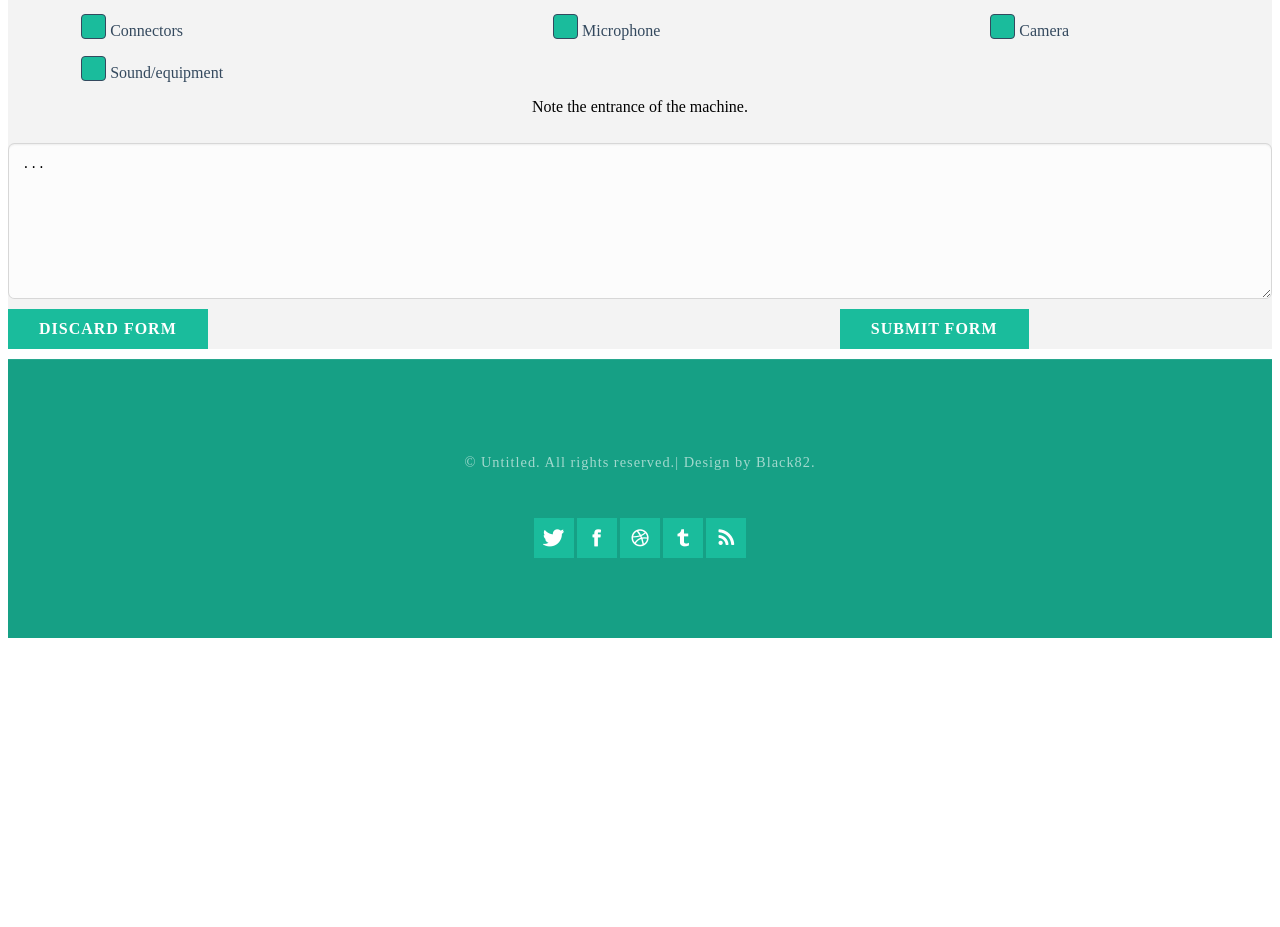
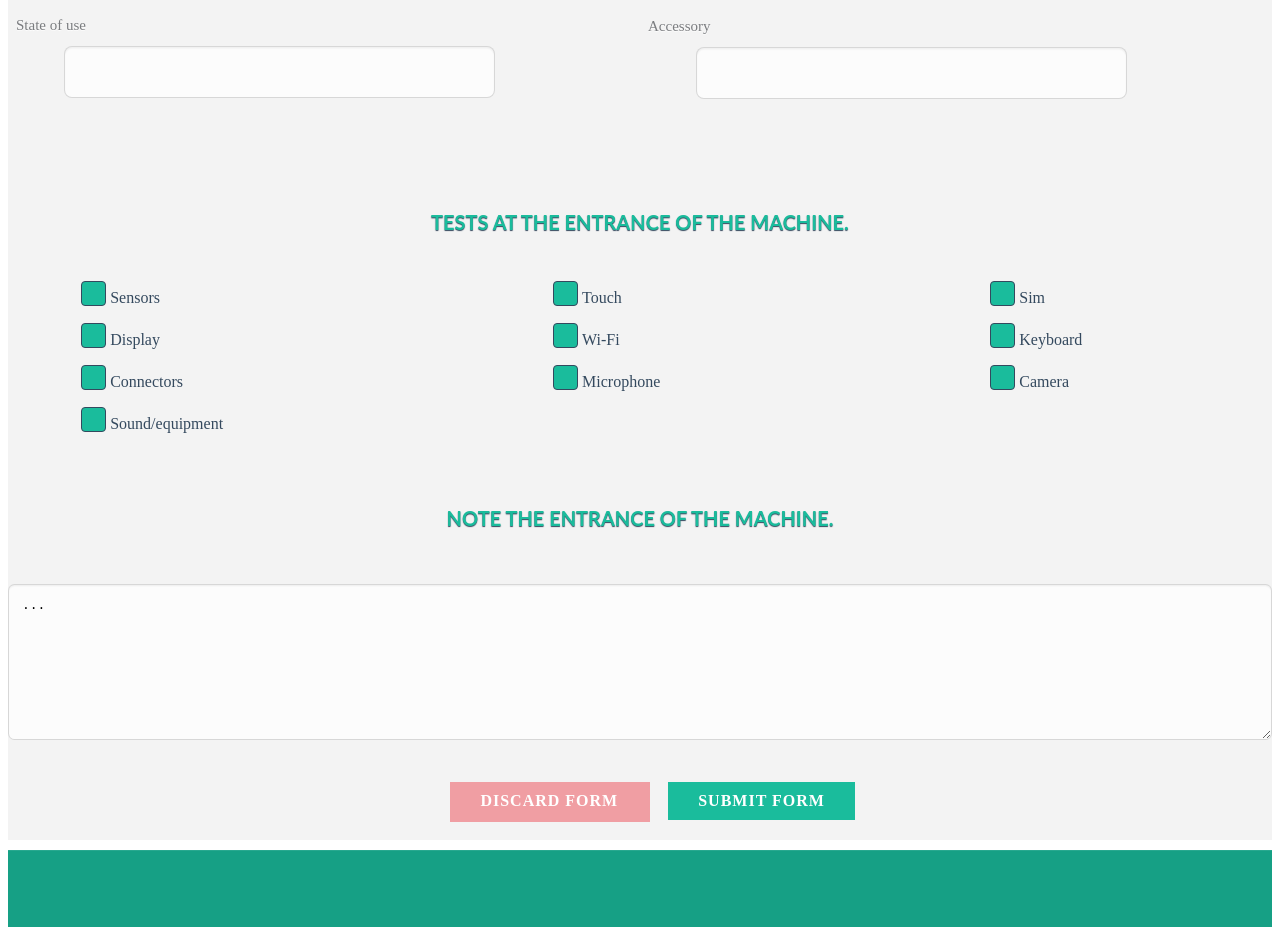
Before and after one commit to black82/RepairShop, an Angular app: page /enter in a window 1280 px wide. Shown: the part 1105-2032 px from the top of the page. Before the commit the page ends 1751 px from the top, so only its background shows below. Built offline with nearby package versions, Linux system fonts and the light colour scheme.

Commit message:
develop home page and input

```diff
--- a/src/app/component/deviceinput/deviceinput.component.css
+++ b/src/app/component/deviceinput/deviceinput.component.css
@@ -9,11 +9,6 @@
   padding: 0;
   box-sizing: border-box;
 
-}
-
-.title-form {
-  text-align: center;
-  margin-bottom: 20px;
 }
 
 .row-1,
@@ -45,9 +40,14 @@ label {
 
 .input-title {
   display: grid;
-  text-align-all: justify;
-  margin-right: 10px;
-  color: #34495E;
+
+  color: #7a7c7f;
+  font-size: 15px;
+  font-family: "Libre Baskerville", serif;
+  line-height: 25px;
+  text-align: left;
+  text-shadow: 0 1px 1px #fff;
+  padding-top: 20px;
 }
 
 form .submit {
@@ -208,7 +208,6 @@ form textarea {
   text-decoration: none;
   padding: 10px 30px;
   margin-right: 20px;
-  border: 1px solid #1ABC9C;
   background: transparent;
   color: #fff;
   font-weight: 700;
@@ -238,7 +237,7 @@ form textarea {
   left: 0;
   width: 100%;
   height: 100%;
-  background: #1ABC9C;
+
   transform-origin: left;
   transition: .5s;
 }
@@ -253,15 +252,41 @@ form textarea {
   transform: rotateY(94deg);
 }
 
-.button {
-  margin-right: 80%;
+.button:before {
+  background: #1ABC9C;
 }
 
-.dismiss {
-  margin-right: 50%;
+.dismiss:before {
+  background: #F09EA3;
+  border: 1px solid #F09EA3;
 }
 
 .dismiss:hover {
   color: #F09EA3;
-  border-color: darkred;
+  border-color: #F09EA3;
+
 }
+
+.button_form {
+  display: inline-flex;
+  padding: 2em 0em 0em 0em;
+  margin-left: 35%;
+  margin-bottom: 20px;
+}
+
+.title-form {
+  color: #1ABC9C;
+  font-family: 'Lato', sans-serif;
+  font-size: 20px;
+  text-transform: uppercase;
+  line-height: 58px;
+  text-align: center;
+  font-weight: bold;
+  text-shadow: 0 1px 1px #34495E;
+}
+
+.title-container {
+  padding-top: 40px;
+  padding-bottom: 30px;
+
+}
--- a/src/app/component/deviceinput/deviceinput.component.html
+++ b/src/app/component/deviceinput/deviceinput.component.html
@@ -1,6 +1,7 @@
 <div class="container">
-
-    <p class="title-form"> Compilation model for accepting the device.</p><br>
+  <div class="title-container">
+    <p class="title-form"> Compilation model for accepting the device.</p>
+  </div>
   <form class="submit">
     <div class="row">
       <div class="row-1">
@@ -53,7 +54,9 @@
         </label>
       </div>
     </div>
+    <div class="title-container">
       <p class="title-form"> Tests at the entrance of the machine.</p>
+    </div>
     <div class="col-3">
       <div class="check-rouw-1">
         <label class="checkbox">
@@ -103,14 +106,18 @@
       </div>
     </div>
     <div class="text-div">
+      <div class="title-container">
         <p class="title-form"> Note the entrance of the machine.</p>
+      </div>
       <label>
         <textarea class="text-area">...</textarea>
       </label>
     </div>
+    <div class="button_form">
       <a class="dismiss" href="enter"><span>Discard Form</span></a>
       <a class="button button-small" href="enter" type="submit"><span>Submit Form</span>
       </a>
+    </div>
   </form>
 
 </div>
--- a/src/app/component/footer/footer.component.css
+++ b/src/app/component/footer/footer.component.css
@@ -59,13 +59,12 @@ ul.contact li span
     padding: 0;
 }
 
-ul.contact li a
+ul.contact li a:hover
 {
     color: #FFF;
 }
 
-ul.contact li a:before
-{
+ul.contact li a:before {
   display: inline-block;
   background: #1ABC9C;
   width: 40px;
@@ -74,3 +73,13 @@ ul.contact li a:before
   text-align: center;
   color: #FFFFFF;
 }
+
+.icon :hover {
+  display: inline-block;
+  background: #1ABC9C;
+  width: 40px;
+  height: 40px;
+  line-height: 40px;
+  text-align: center;
+  color: #34495E;
+}
--- a/src/app/component/header/header.component.css
+++ b/src/app/component/header/header.component.css
@@ -57,7 +57,7 @@
 }
 #menu .current_page_item a:hover
 {
-    color: lightyellow;
+  color: #34495E;
 }
 /*********************************************************************************/
 /* Logo                                                                          */
--- a/src/app/component/home/home.component.css
+++ b/src/app/component/home/home.component.css
@@ -41,8 +41,6 @@
 .wrapper {
     overflow: hidden;
     padding: 0 0 5em 0;
-    background: #FFF;
-
 
 }
 
@@ -52,21 +50,11 @@
 
 #wrapper2 {
   background: #F3F3F3;
-    padding: 5em 0;
   text-align: center;
-    margin:10px auto;
+  padding: 10px 0 5em;
 }
-
 .tools {
-    margin: 0;
-    padding: 0 0 0 0;
-    list-style: none;
-
-}
-
-.tools {
-
-    padding: 0 .2em;
+  padding-top: 30px;
   font-size: 4em;
   position: center;
 }
@@ -77,11 +65,8 @@
     padding: 0;
 }
 
+
 .tools a {
-    color: #FFF;
-}
-
-.tools a:before {
   display: inline-block;
   background: #1ABC9C;
   width: 120px;
@@ -92,6 +77,16 @@
   color: #FFFFFF;
 }
 
+.tools a:hover {
+  display: inline-block;
+  background: #1ABC9C;
+  width: 120px;
+  height: 120px;
+  border-radius: 50%;
+  line-height: 120px;
+  text-align: center;
+  color: #34495E;
+}
 
 #portfolio .box {
     text-align: center;
@@ -134,6 +129,8 @@
   background: #F3F3F3;
   padding: 3em 0;
   text-align: center;
+  margin-top: 10px;
+  margin-bottom: 10px;
 
 }
 #icon1,
@@ -151,6 +148,23 @@
   font-size: 4em;
   position: center;
 }
+
+#icon1:hover,
+#icon2:hover,
+#icon3:hover {
+  display: inline-block;
+  background: #1ABC9C;
+  width: 120px;
+  height: 120px;
+  border-radius: 50%;
+  line-height: 120px;
+  text-align: center;
+  color: #34495E;
+  padding: 0 .2em;
+  font-size: 4em;
+  position: center;
+}
+
 .button {
   position: relative;
   display: inline-block;
--- a/src/app/component/home/home.component.html
+++ b/src/app/component/home/home.component.html
@@ -1,30 +1,28 @@
-
 <div id="page-wrapper">
-    <div id="page" class="container">
+  <div class="container" id="page">
     <div class="title">
       <h2>Welcome to our website</h2>
     </div>
     <p></p>
   </div>
-</div>
-<div id="portfolio" class="container">
+  <div class="container" id="portfolio">
     <div class="column1">
       <div class="box">
-            <h3><a href="enter" id="icon1" class="icon icon-cloud-upload"></a></h3>
+        <h3><a class="icon icon-cloud-upload" href="/enter" id="icon1"></a></h3>
         <p>Entering the device repair.</p>
-            <a href="enter" class="button button-small"><span>Entering</span></a></div>
+        <a class="button button-small" href="enter"><span>Entering</span></a></div>
     </div>
     <div class="column2">
       <div class="box">
-            <h3><a href="#" id="icon2" class="icon icon-cloud-download"></a></h3>
+        <h3><a class="icon icon-cloud-download" href="#" id="icon2"></a></h3>
         <p>Returning the client device..</p>
-            <a href="#" class="button button-small"><span>Returning</span></a></div>
+        <a class="button button-small" href="#"><span>Returning</span></a></div>
     </div>
     <div class="column3">
       <div class="box">
-            <h3><a href="#" id="icon3" class="icon icon-search"></a></h3>
+        <h3><a class="icon icon-search" href="#" id="icon3"></a></h3>
         <p>Customer search.</p>
-            <a href="#" class="button button-small"><span>Search</span></a>
+        <a class="button button-small" href="#"><span>Search</span></a>
       </div>
     </div>
   </div>
@@ -36,13 +34,14 @@
         <h2>Instrumenty</h2>
       </div>
       <div class="tools">
-            <a href="enter" class="icon icon-mobile-phone"></a>
-            <a href="#" class="icon icon-check"></a>
-            <a href="#" class="icon icon-search"></a>
-            <a href="#" class="icon icon-wrench"></a>
-            <a href="#" class="icon icon-align-right"></a>
-            <a href="#" class="icon icon-filter"></a>
-            <a href="#" class="icon icon-lock"></a>
+        <a class="icon icon-mobile-phone" href="enter"></a>
+        <a class="icon icon-check" href="#"></a>
+        <a class="icon icon-search" href="#"></a>
+        <a class="icon icon-wrench" href="#"></a>
+        <a class="icon icon-align-right" href="#"></a>
+        <a class="icon icon-filter" href="#"></a>
+        <a class="icon icon-lock" href="#"></a>
       </div>
     </div>
   </div>
+</div>
```
Also changed, not shown: 2 other files (tests, documents, lock files or other folders). Lines whose indentation alone changed are shown as unchanged.
